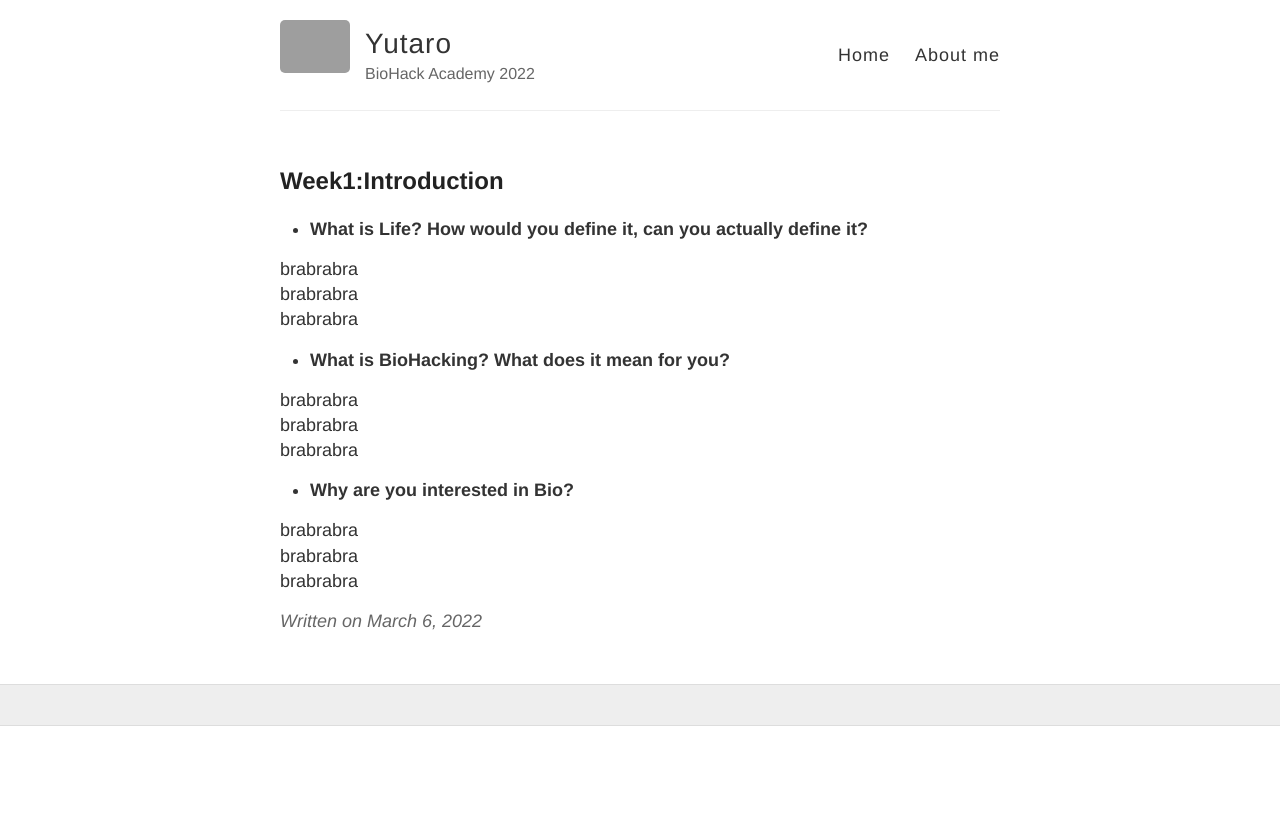
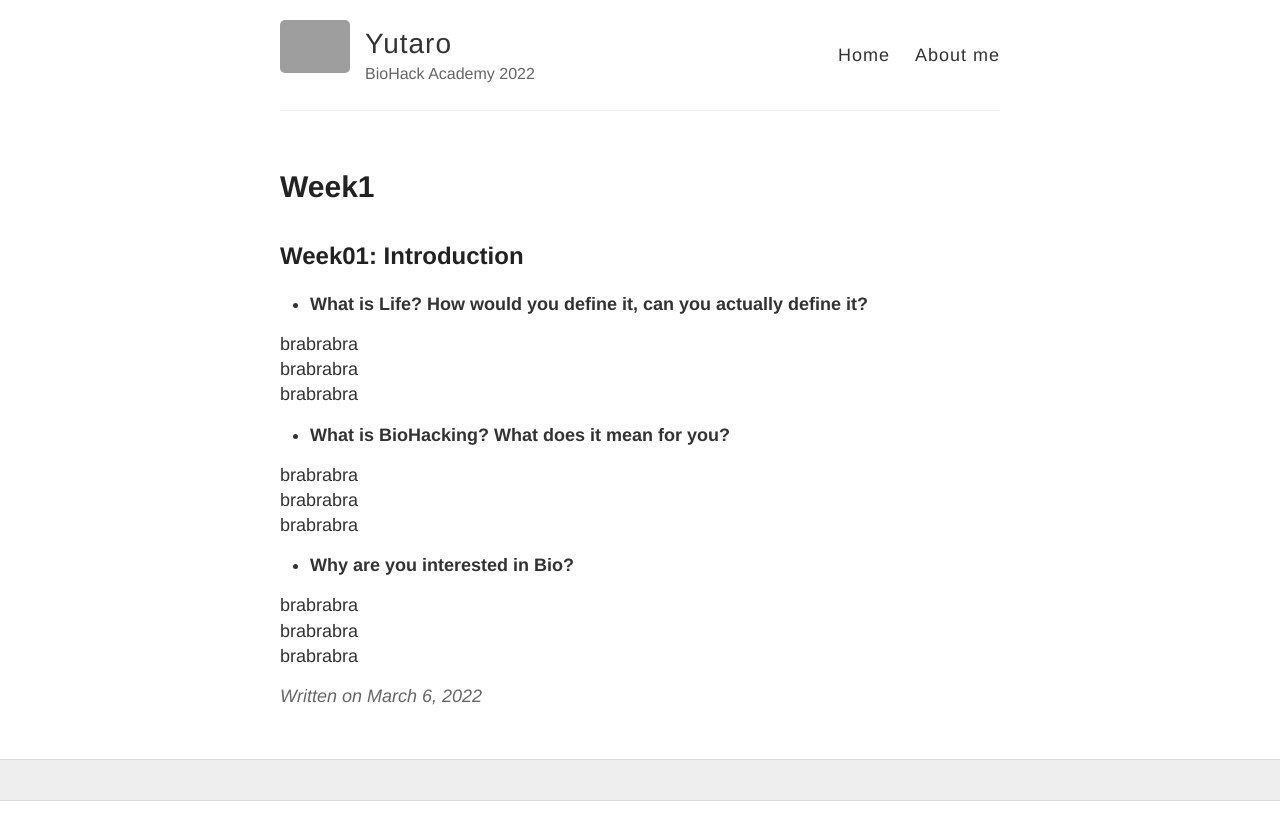
Before and after one commit to ytr0221/ytr0221.github.io, a Jekyll site: the page built from _posts/2022-3-06-Week1.md, in a window 1280 px wide. Shown: the top 840 px of the page. Built offline with Jekyll 4.4.1, drawn with Linux system fonts in a browser that asks for light colours; our own code applies the rules of GitHub Pages for plain Markdown files; grey boxes are pictures that could not be loaded.

Commit message:
Update 2022-3-06-Week1.md

```diff
--- a/_posts/2022-3-06-Week1.md
+++ b/_posts/2022-3-06-Week1.md
@@ -1,9 +1,8 @@
 ---
 layout: post
-title: Week1: Introduction2
 ---
 
-## Week1:Introduction
+## Week01: Introduction
 
 - **What is Life? How would you define it, can you actually define it?**
 
```
